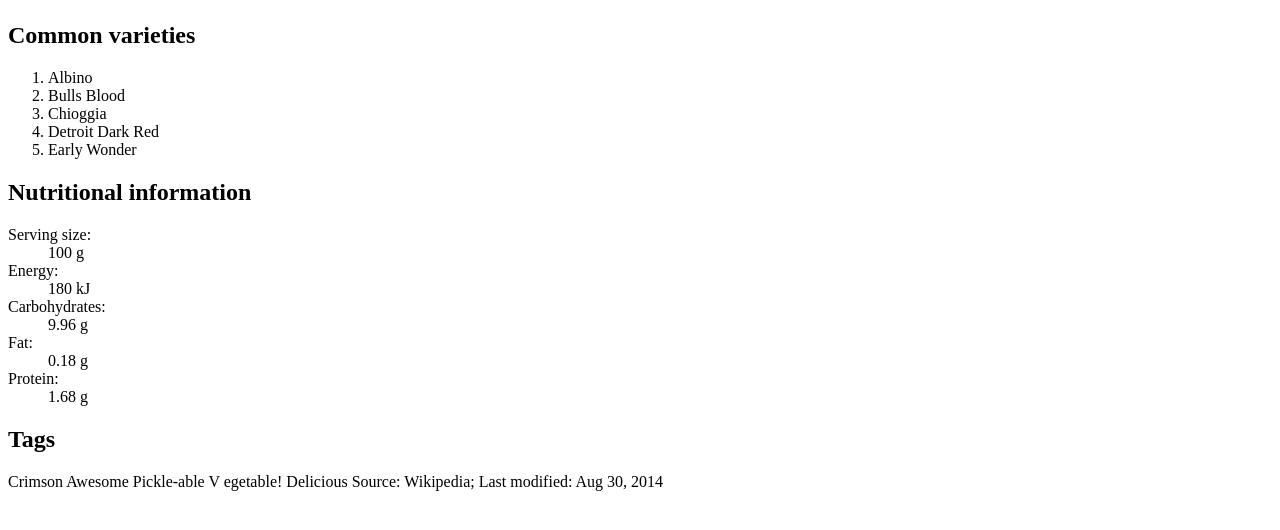
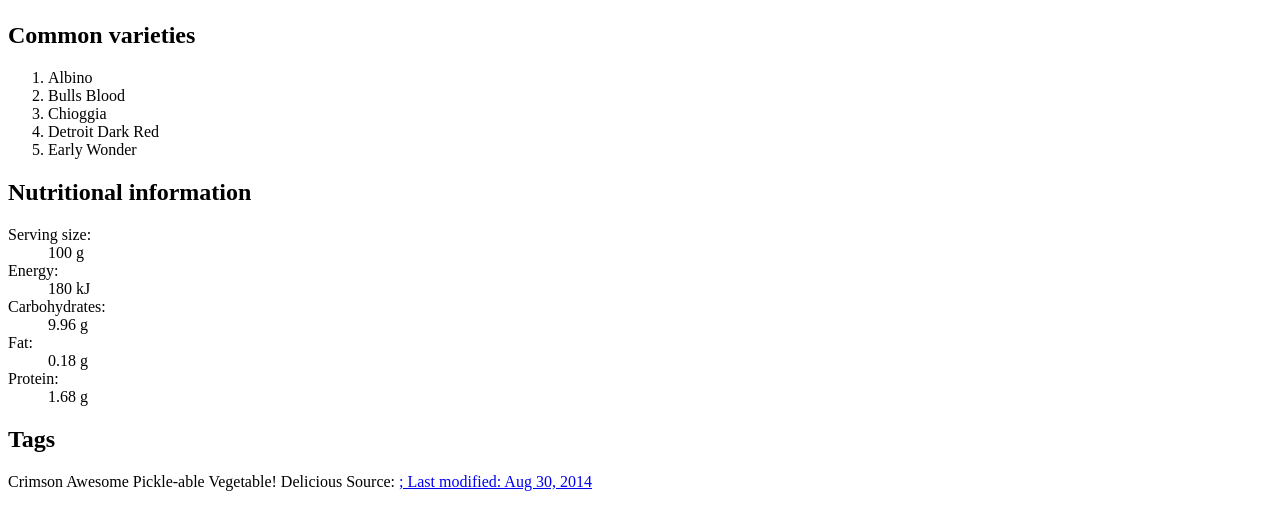
Before and after one commit to domrichichi/intro-to-html, a plain HTML site: page index.html in a window 1280 px wide. Shown: the part 206-736 px from the top of the page. Drawn offline with Linux system fonts and the light colour scheme.

Commit message:
Added Hyperlink

```diff
--- a/index.html
+++ b/index.html
@@ -49,5 +49,5 @@ Chris Pratt
 
 <h2>Tags</h2>
 Crimson
-Awesome Pickle-able V egetable! Delicious
-Source: Wikipedia; Last modified: Aug 30, 2014
+Awesome Pickle-able Vegetable! Delicious
+Source: <a href="http://en.wikipedia.org/wiki/Beetroot"Wikipedia</a>; Last modified: Aug 30, 2014
```
